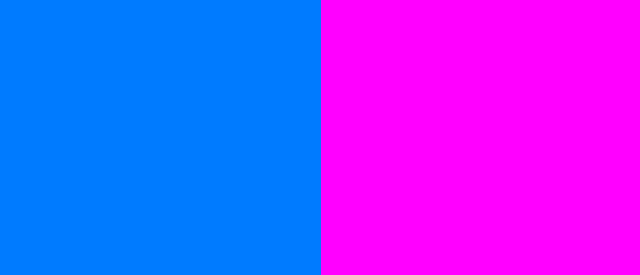
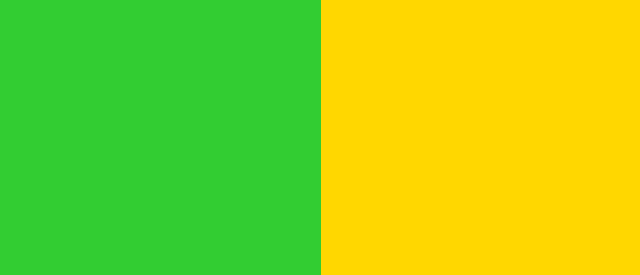
Before and after one commit to syed-ghufran-hassan/Hero-section-design, a plain HTML site: page index.html in a window 1280 px wide. Shown: the top 275 px of the page, without its empty margins (319-959 px from the left). Drawn offline with Linux system fonts and the light colour scheme.

Commit message:
Update styles.css

```diff
--- a/styles.css
+++ b/styles.css
@@ -14,7 +14,7 @@ body {
 /* Hero Section */
 .hero {
     height: 100vh;
-    background: linear-gradient(90deg, #007BFF 50%, #FF00FF 50%); /* Blue and Magenta */
+    background: linear-gradient(90deg, #32CD32 50%, #FFD700 50%); /* Blue and Magenta */
     background-size: cover;
     background-position: center;
     display: flex;
```
